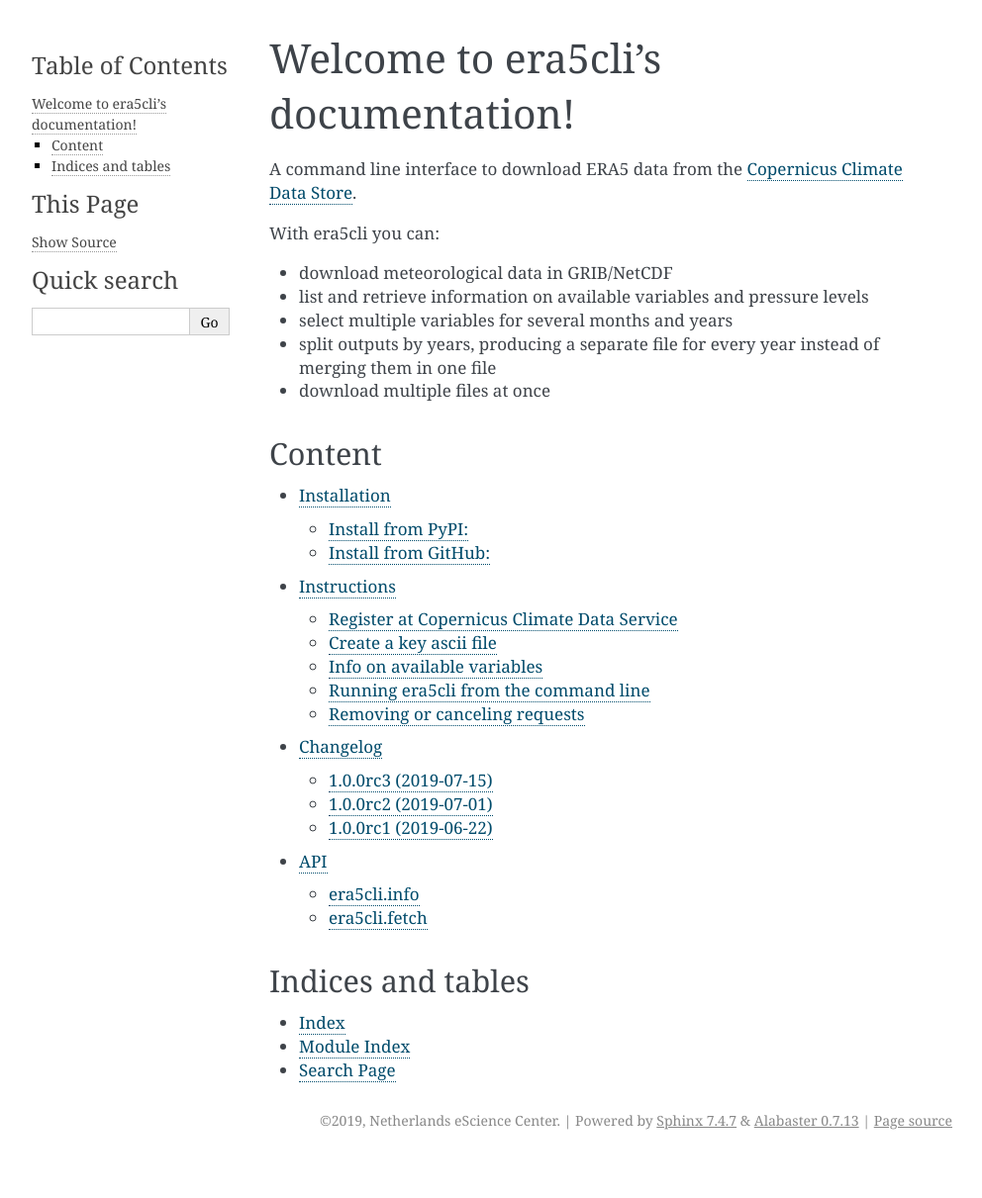
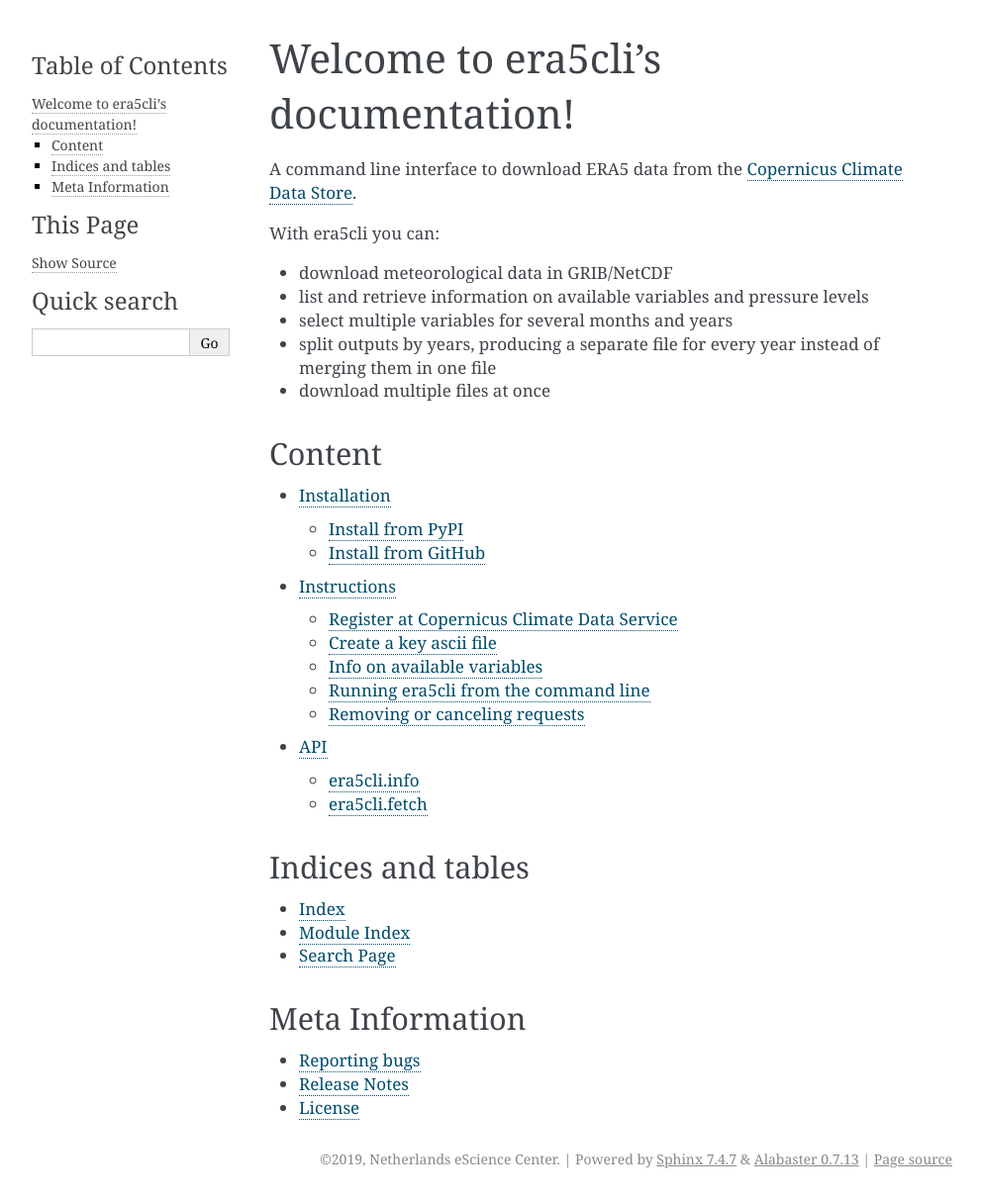
Before and after one commit to eWaterCycle/era5cli, a Sphinx documentation site: the page built from docs/source/index.rst, in a window 1280 px wide. Shown: the whole page at 99% size, without its empty margins (148-1140 px from the left). Built offline with Sphinx 7.4.7, drawn with Linux system fonts in a browser that asks for light colours; before the commit the page ends 1172 px from its top, so only the background shows below that.

Commit message:
update documentation

```diff
--- a/CHANGELOG.rst
+++ b/CHANGELOG.rst
@@ -1,19 +1,19 @@
-Changelog
-*********
+Release Notes
+*************
 
 1.0.0rc3 (2019-07-15)
-=====================
+~~~~~~~~~~~~~~~~~~~~~
 * Third Release Candidate for the stable 1.0.0 era5cli release.
 * Improve documentation #21 #29.
 * Cleanup command line options #19 #20.
 * Append era5cli version to history of downloaded netCDF file #17.
 
 1.0.0rc2 (2019-07-01)
-=====================
+~~~~~~~~~~~~~~~~~~~~~
 * Second Release Candidate for the stable 1.0.0 era5cli release.
 * Fix downloading all variables when requesting multiple variables and using --split #23.
 * Fix link to Pypi package in documentation #22.
 
 1.0.0rc1 (2019-06-22)
-=====================
+~~~~~~~~~~~~~~~~~~~~~
 * First Release Candidate for the stable 1.0.0 era5cli release: A commandline utility to download ERA-5 data using cdsapi.
--- a/docs/source/index.rst
+++ b/docs/source/index.rst
@@ -22,3 +21,14 @@
 * :ref:`genindex`
 * :ref:`modindex`
 * :ref:`search`
+
+
+Meta Information
+~~~~~~~~~~~~~~~~
+
+.. toctree::
+   :maxdepth: 1
+
+   contribute
+   changes
+   license
--- /dev/null
+++ b/docs/source/license.rst
@@ -0,0 +1,4 @@
+License
+*******
+
+.. include:: ../../LICENSE
```
Also changed, not shown: other parts of docs/source/index.rst (+0 -1 lines), docs/source/contribute.rst (added, +9 -0 lines), docs/source/installation.rst (+4 -4 lines), 1 other file.
